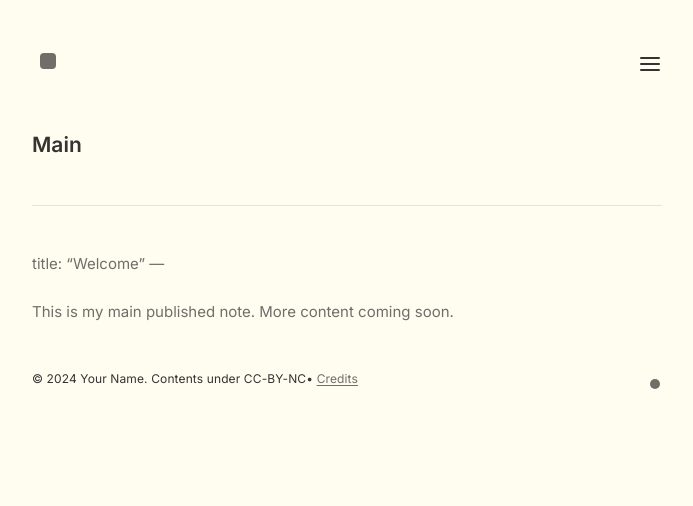
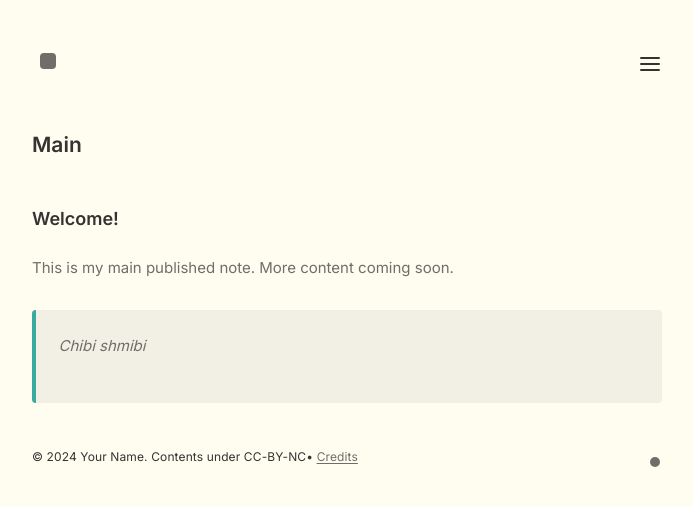
Before and after one commit to k4nt0r/k4nt0r.github.io, a Jekyll site: the page built from _notes/Public/main.md, in a window 1280 px wide. Shown: the top 506 px of the page, without its empty margins (293-986 px from the left). Built offline with Jekyll 4.4.1, drawn with Linux system fonts in a browser that asks for light colours.

Commit message:
Update main.md

```diff
--- a/_notes/Public/main.md
+++ b/_notes/Public/main.md
@@ -4,8 +4,6 @@ feed: show
 date: 2025-07-17
 ---
 
----
-title: "Welcome"
----
-
+## Welcome!
 This is my main published note. More content coming soon.
+> Chibi shmibi
```
